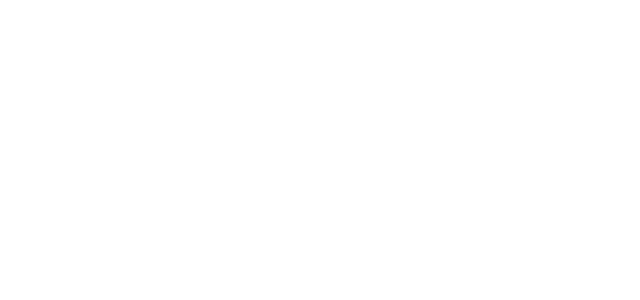
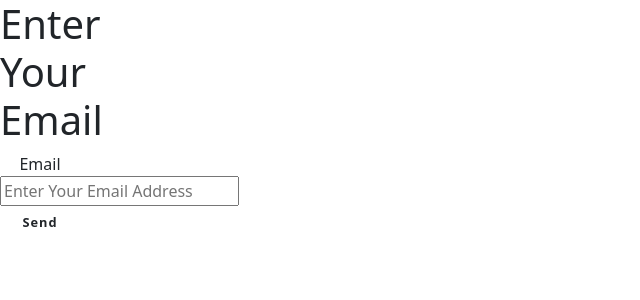
Before and after one commit to ayushnilabh1986/portfoliomanager, a React (Create React App) app: page /password-reset in a window 1280 px wide. Before the commit this address had no page. Shown: the top 300 px of the page, without its empty margins (0-640 px from the left). Built offline with nearby package versions, Linux system fonts and the light colour scheme.

Commit message:
ForgotPassword UI functional

```diff
--- a/package.json
+++ b/package.json
@@ -20,6 +20,7 @@
     "react-router-dom": "^7.2.0",
     "react-scripts": "5.0.1",
     "react-to-print": "^3.0.5",
+    "react-toastify": "^11.0.3",
     "redux-persist": "^6.0.0",
     "redux-state-sync": "^3.1.4",
     "util": "^0.12.5",
--- a/src/App.js
+++ b/src/App.js
@@ -9,7 +9,7 @@ import { Home } from "../src/pages/Home.js";
 import { useNavigate } from "react-router-dom";
 import React, { useState } from 'react';
 // import { useToken } from '../src/components/useToken.js';
-
+import {PasswordReset} from "../src/components/PasswordReset.js"
 import ReactDOM from "react-dom/client";
 
 function App() {
@@ -55,6 +55,12 @@ function App() {
             />
 
           <Route path="/Home"  element={!user ? <Login /> : <Navigate to="/" />} />
+          <Route path="/Forgotpassword" element={<ForgotPassword />} />
+          <Route path="/password-reset" element={<PasswordReset />} />
+
+
+
+
         </Routes>
         </div>
         </BrowserRouter>
--- /dev/null
+++ b/src/components/PasswordReset.js
@@ -0,0 +1,69 @@
+import React, { useState } from 'react'
+import { ToastContainer, toast } from 'react-toastify';
+
+export function PasswordReset() {
+
+    const [email, setEmail] = useState("");
+
+    const [message, setMessage] = useState("");
+
+    const setVal = (e) => {
+        setEmail(e.target.value)
+    }
+
+    const sendLink = async (e) => {
+        e.preventDefault();
+
+        if (email === "") {
+            toast.error("email is required!", {
+                position: "top-center"
+            });
+        } else if (!email.includes("@")) {
+            toast.warning("includes @ in your email!", {
+                position: "top-center"
+            });
+        } else {
+            const res = await fetch("/sendpasswordlink", {
+                method: "POST",
+                headers: {
+                    "Content-Type": "application/json"
+                },
+                body: JSON.stringify({ email })
+            });
+
+            const data = await res.json();
+
+            if (data.status == 201) {
+                setEmail("");
+                setMessage(true)
+            } else {
+                toast.error("Invalid User",{
+                    position: "top-center"
+                })
+            }
+        }
+    }
+
+    return (
+        <>
+            <section>
+                <div className="form_data">
+                    <div className="form_heading">
+                        <h1>Enter Your Email</h1>
+                    </div>
+
+                    {message ? <p style={{ color: "green", fontWeight: "bold" }}>pasword reset link send Succsfully in Your Email</p> : ""}
+                    <form>
+                        <div className="form_input">
+                            <label htmlFor="email">Email</label>
+                            <input type="email" value={email} onChange={setVal} name="email" id="email" placeholder='Enter Your Email Address' />
+                        </div>
+
+                        <button className='btn' onClick={sendLink}>Send</button>
+                    </form>
+                    <ToastContainer />
+                </div>
+            </section>
+        </>
+    )
+};
```
Also changed, not shown: src/context/Context.js (added, +19 -0 lines), 1 other file (tests, documents, lock files or other folders).
